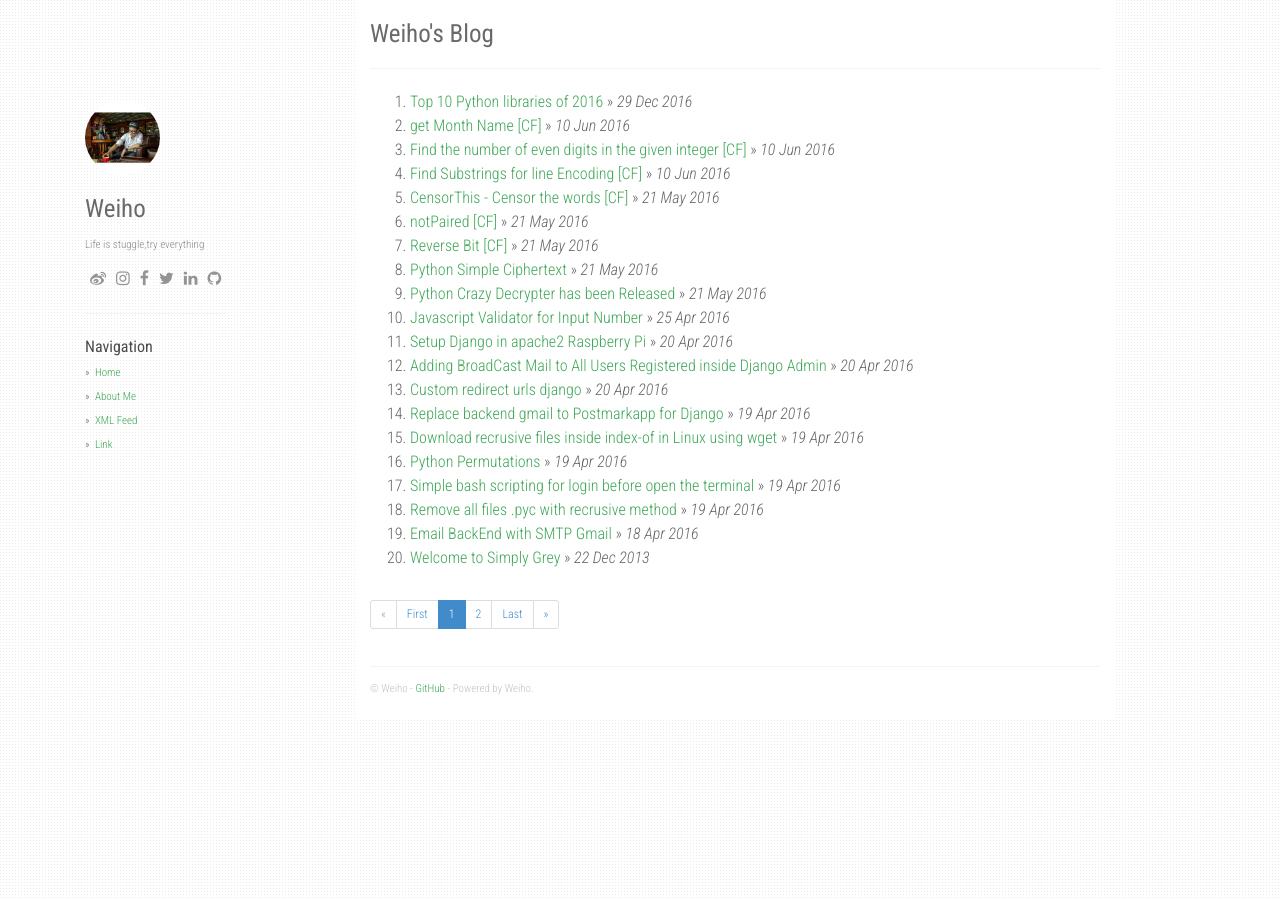
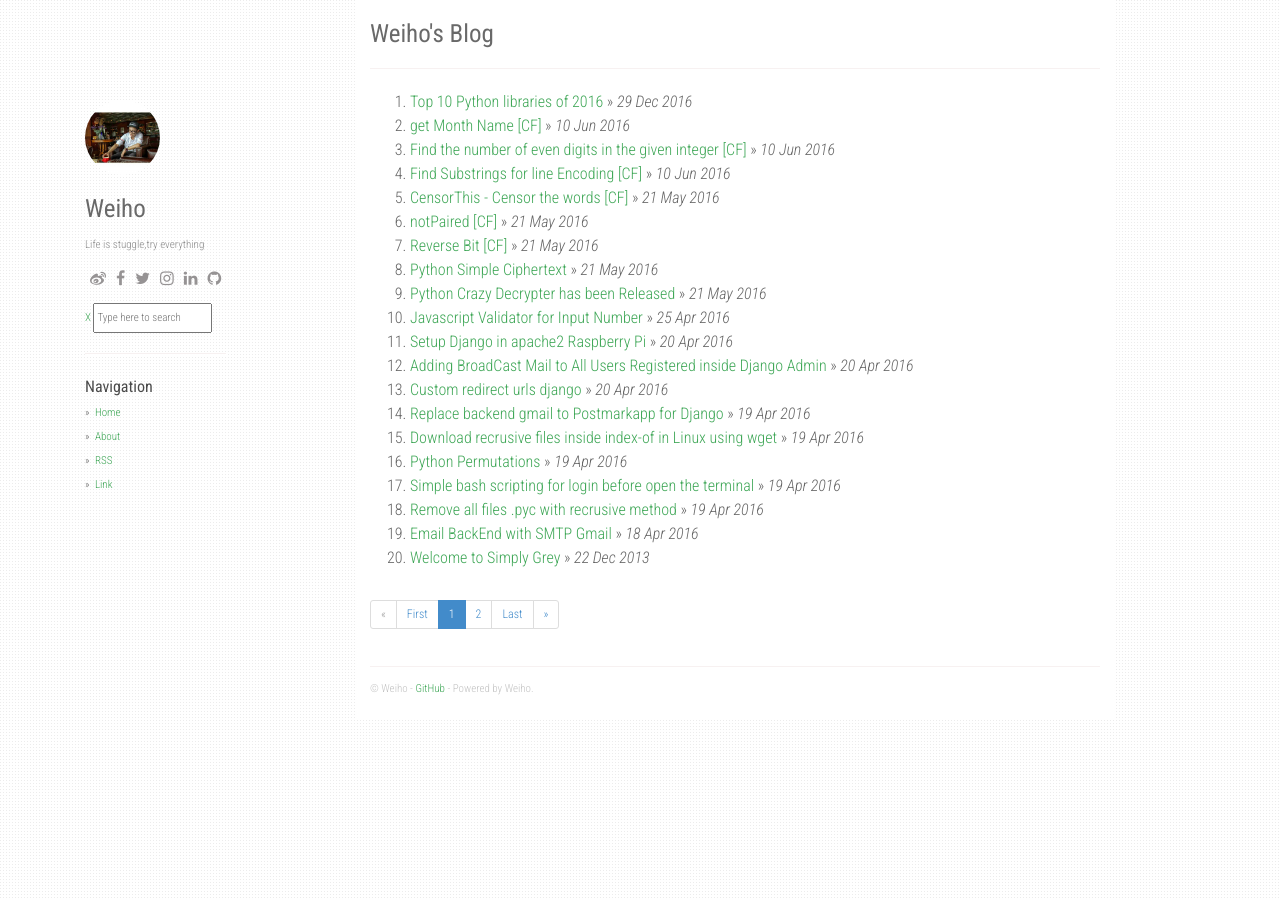
Before and after one commit to we1h0/zhaoweiho.github.io, a Jekyll site: the page built from index.html, in a window 1280 px wide. Built offline with Jekyll 4.4.1, drawn with Linux system fonts in a browser that asks for light colours; nearby versions of some CDN libraries; the list of posts is cut into pages by our own code.

Commit message:
weiho
blog

```diff
--- a/_config.yml
+++ b/_config.yml
@@ -18,11 +18,11 @@ collections:
 social:
     - icon: fa-weibo
       link: "#"
-    - icon: fa-instagram
-      link: "#"
     - icon: fa-facebook
       link: "#"
     - icon: fa-twitter
+      link: "#"
+    - icon: fa-instagram
       link: "#"
     - icon: fa-linkedin
       link: "#"
@@ -35,9 +35,9 @@ share:
   fb_appid: #
 
 urls:
-    - text: About Me
+    - text: About
       url: /about/
-    - text: XML Feed
+    - text: RSS
       url: /feed.xml
     - text: Link
       url: /link/
--- a/_layouts/default.html
+++ b/_layouts/default.html
@@ -6,7 +6,6 @@ layout: compress
   <head>
     <meta charset="utf-8">
     <meta http-equiv="X-UA-Compatible" content="IE=edge,chrome=1,firefox=2">
-	<meta property="wb:webmaster" content="6707b0590401a0b6" />
     <meta name="viewport" content="width=device-width, initial-scale=1">
     <link rel="shortcut icon" href="/static/img/favicon.ico" />
     <title>{% if page.title %}{{ page.title }} - {{ site.title }}{% else %}{{ site.author }}{% endif %}</title>
@@ -135,6 +134,11 @@ layout: compress
             <ul class="search__results" id="js-search__results"></ul>
           </div>
 		  -->
+		<div class="super-search" id="js-super-search">
+		  <a href="javascript:void(0)" onclick="superSearch.toggle()" class="super-search__close-btn">X</a>
+		  <input type="text" placeholder="Type here to search" class="super-search__input" id="js-super-search__input">
+		<ul class="super-search__results" id="js-super-search__results"></ul>
+		</div>
           <hr />
           <ul class="sidebar-nav">
             <strong>Navigation</strong>
```
Also changed, not shown: 1 other file.
